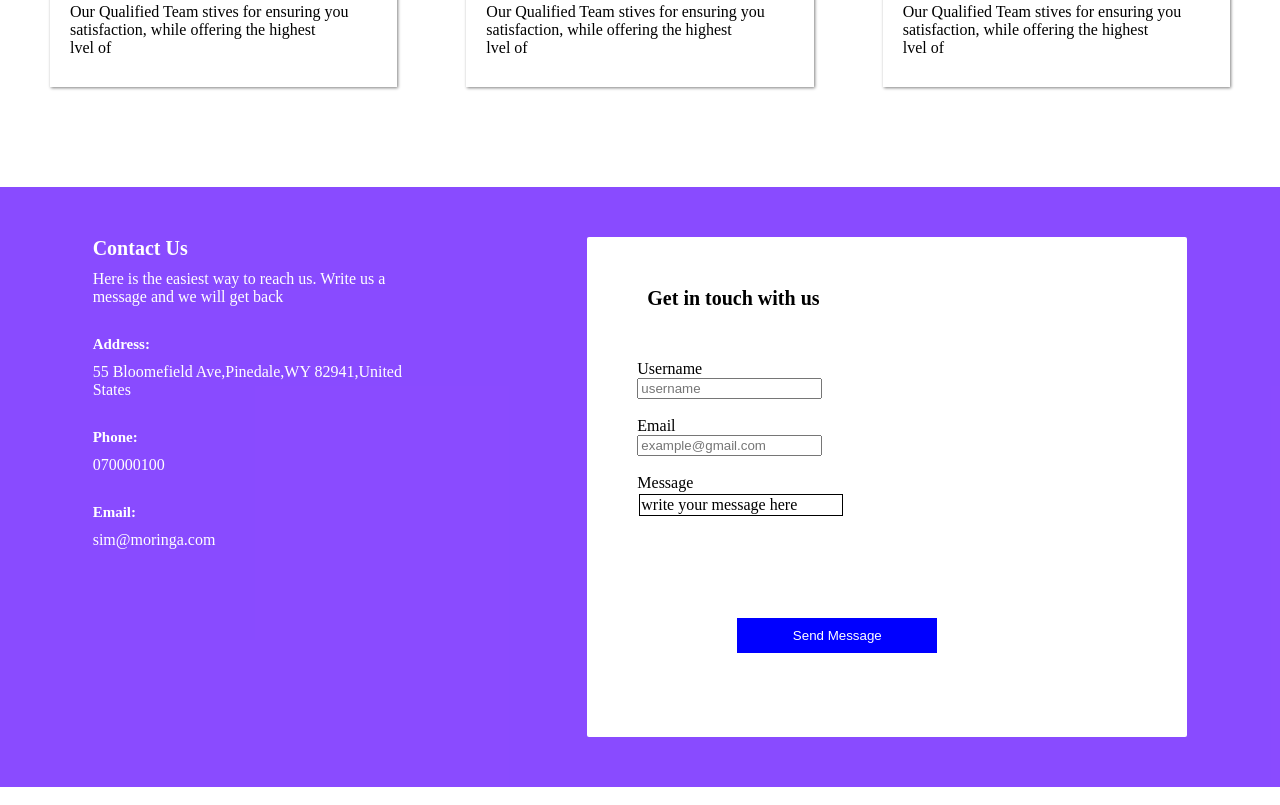
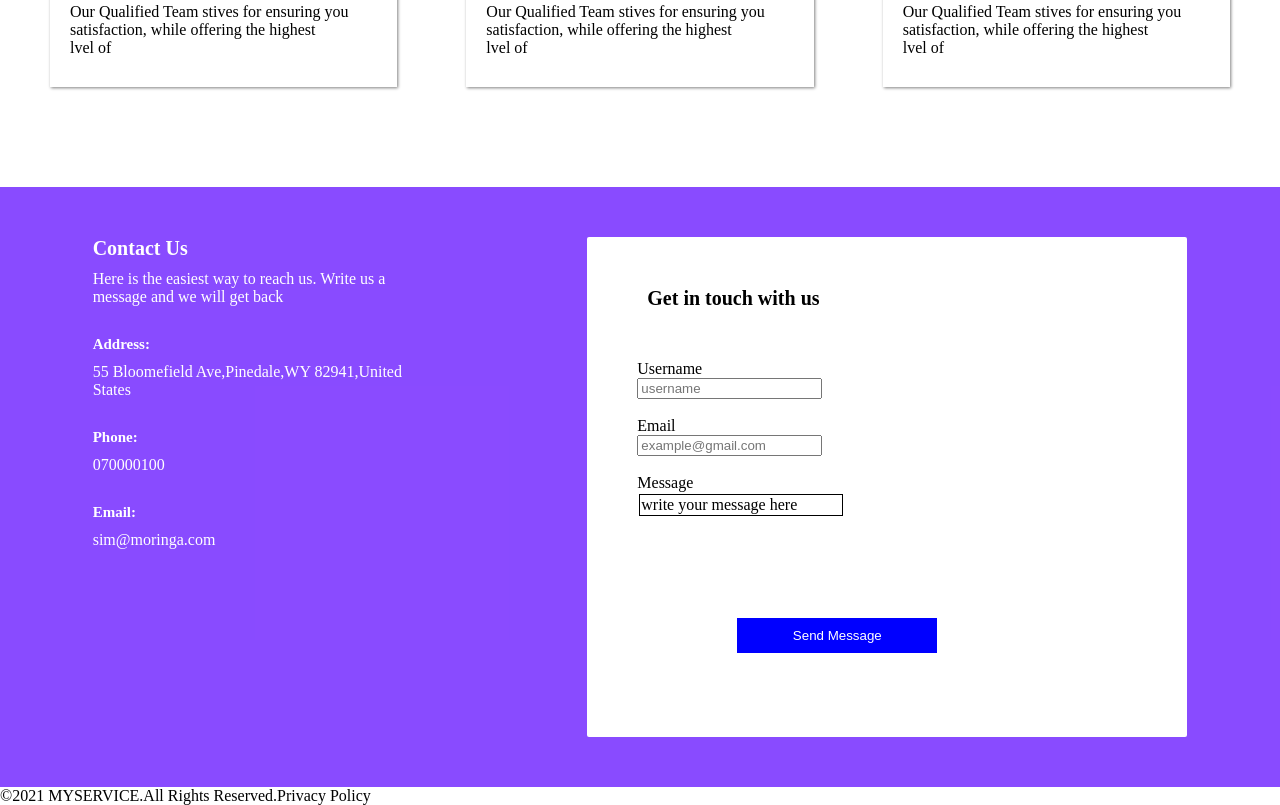
Before and after one commit to EsauKip/pair-programming-1, a plain HTML site: page index.html in a window 1280 px wide. Shown: the part 2155-2960 px from the top of the page. Drawn offline with Linux system fonts and the light colour scheme.

Commit message:
add paragraphs

```diff
--- a/index.html
+++ b/index.html
@@ -98,3 +98,9 @@
             </div>
 
         </div>
+         <footer>
+            <p>&copy;2021 MYSERVICE.All Rights Reserved.Privacy Policy</p>
+        </footer>
+
+</body>
+</html>
```
